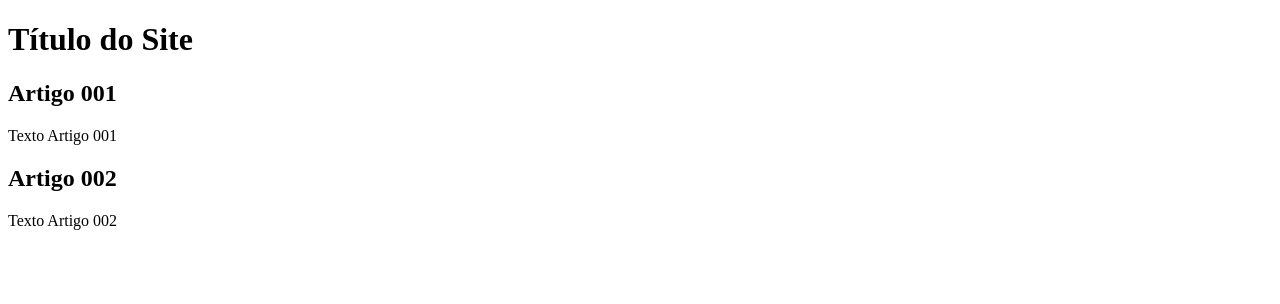
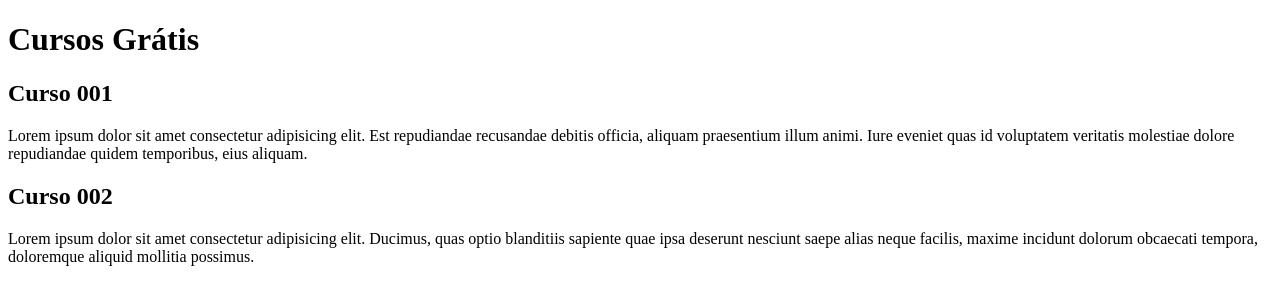
Before and after one commit to lilitakahashi-zz/projeto-site, a plain HTML site: page index.html in a window 1280 px wide. Drawn offline with Linux system fonts and the light colour scheme.

Commit message:
Comecei o conteúdo

```diff
--- a/index.html
+++ b/index.html
@@ -8,15 +8,15 @@
 <body>
     <main>
         <header>
-            <h1>Título do Site</h1>
+            <h1>Cursos Grátis</h1>
         </header>
         <article>
-            <h2>Artigo 001</h2>
-            <p>Texto Artigo 001</p>
+            <h2>Curso 001</h2>
+            <p>Lorem ipsum dolor sit amet consectetur adipisicing elit. Est repudiandae recusandae debitis officia, aliquam praesentium illum animi. Iure eveniet quas id voluptatem veritatis molestiae dolore repudiandae quidem temporibus, eius aliquam.</p>
         </article>
         <article>
-            <h2>Artigo 002</h2>
-            <p>Texto Artigo 002</p>
+            <h2>Curso 002</h2>
+            <p>Lorem ipsum dolor sit amet consectetur adipisicing elit. Ducimus, quas optio blanditiis sapiente quae ipsa deserunt nesciunt saepe alias neque facilis, maxime incidunt dolorum obcaecati tempora, doloremque aliquid mollitia possimus.</p>
         </article>
     </main>
 </body>
```
